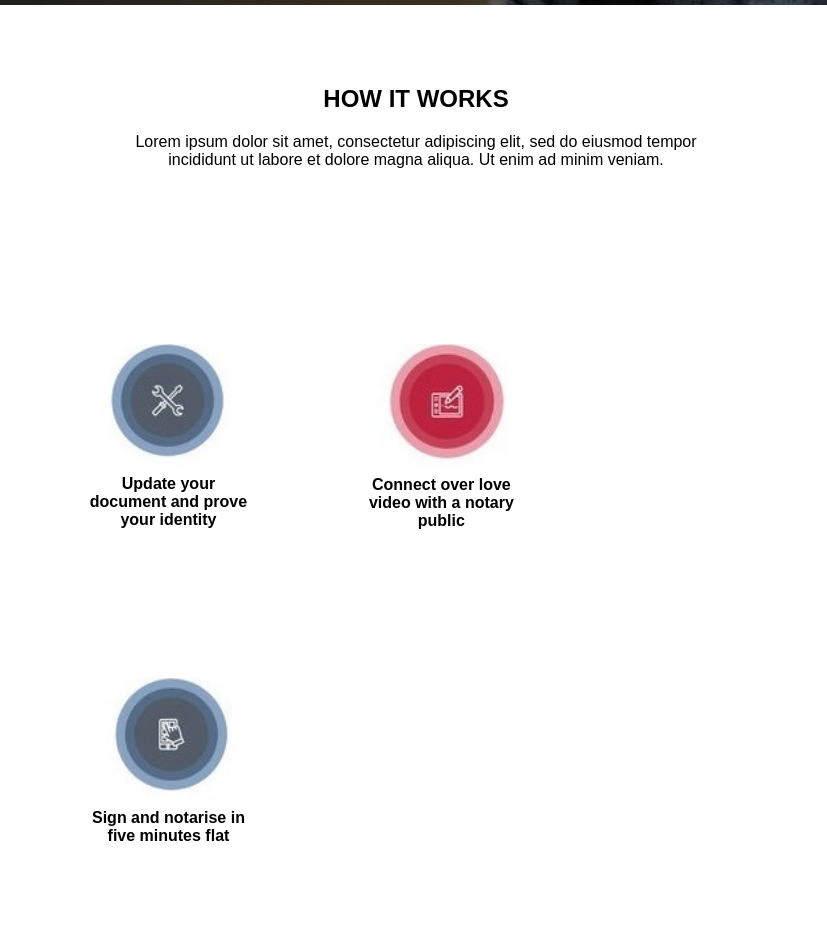
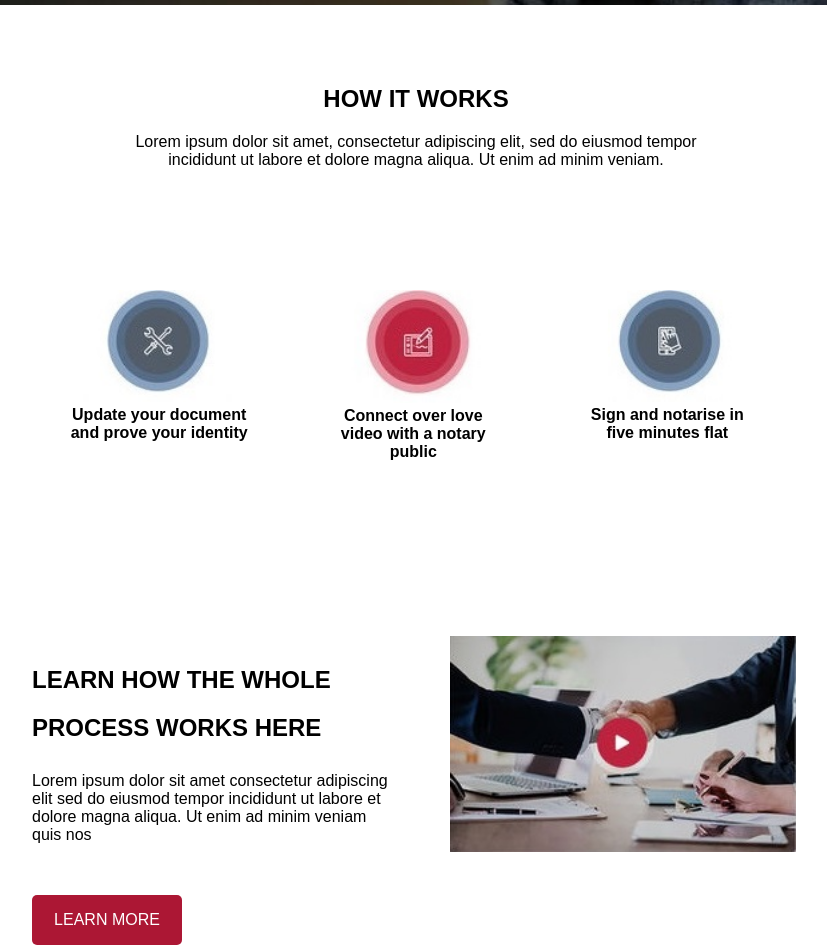
Before and after one commit to nurusshakib88/project_notary, a plain HTML site: page index.html in a window 1280 px wide. Shown: the part 800-1748 px from the top of the page, without its empty margins (224-1051 px from the left). Drawn offline with Linux system fonts and the light colour scheme.

Commit message:
Update style.css

```diff
--- a/css/style.css
+++ b/css/style.css
@@ -128,20 +128,15 @@ header {
 
 .con_2 {
 	overflow: hidden;
-	padding: 50px 10px;
-}
-
-.con_2 a {
-	text-decoration: none;
-	color: black;
+	padding: 1%;
 }
 
 
 .c_img {
 	float: left;
-	width: 29%;
-	margin: 9px 20px 9px 0;
-	padding: 0 18px;
+	width: 27.7%;
+    margin: 4% 2% 4% 0;
+	padding: 0 2.03%;
 
 }
 
@@ -154,9 +149,9 @@ header {
 
 
 .model{
-	width: 80%;
+	width: 75%;
 	margin: 0 auto;
-	padding-top: 70px ;
+	padding-top: 18% ;
 }
 
 .model img {
@@ -167,8 +162,8 @@ header {
 
 .c_img p {
 	text-align: center;
-	padding: 3px 0 60px 0;
-	margin: 0 22px;
+	padding-bottom: 18%;
+	margin: 0 6%;
 }
 
 
@@ -413,16 +408,9 @@ address a:hover{
 	float: right;
 	width: 39%;
 	min-height: 41.5px;
+	color: white;
 	background-color: #AC1734;
 	border-style: none;
-}
-.subs a{
-	width: 100%;
-	text-decoration: none;
-	color: white;
-	text-align: center;
-
-
 }
 
 
```
